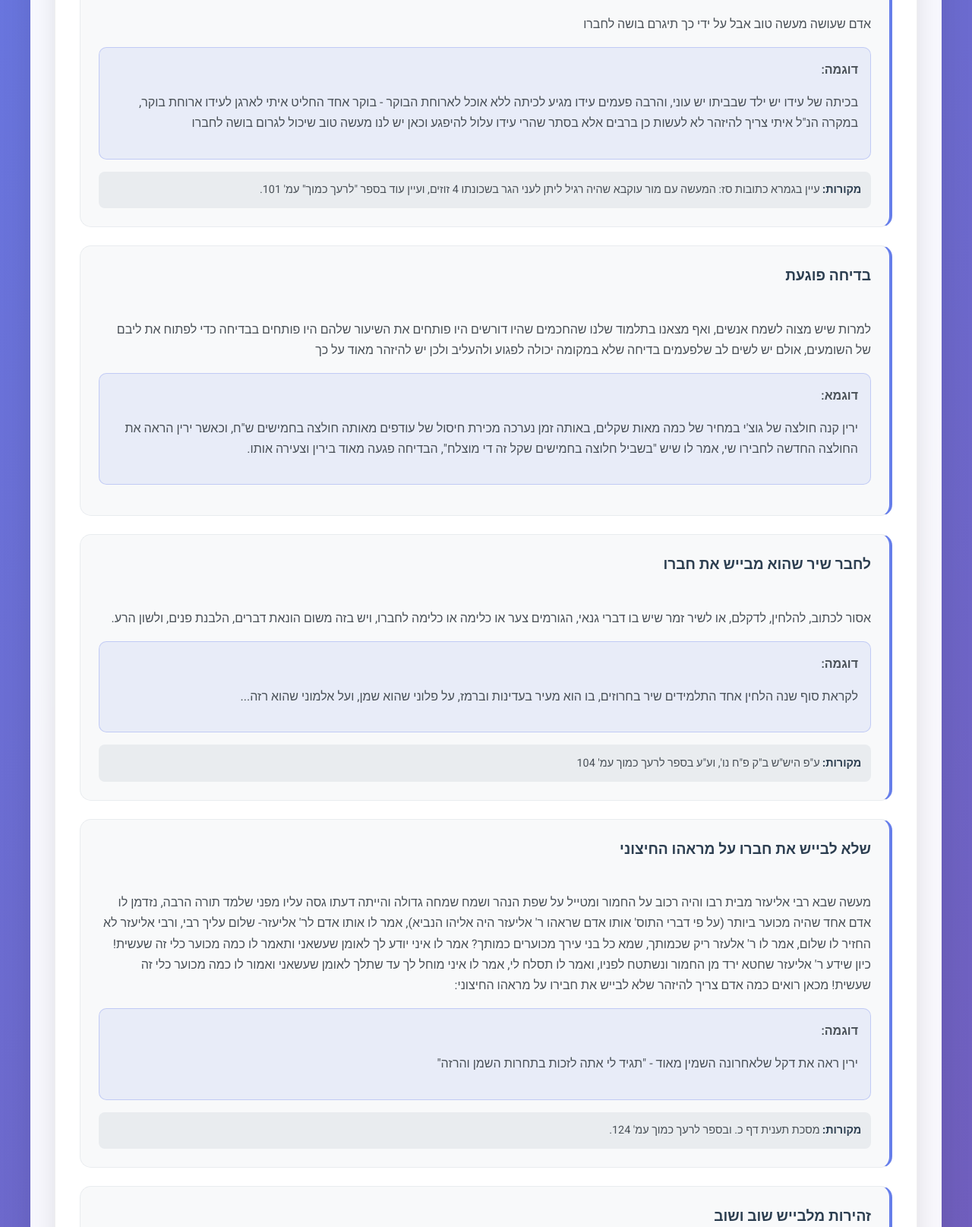
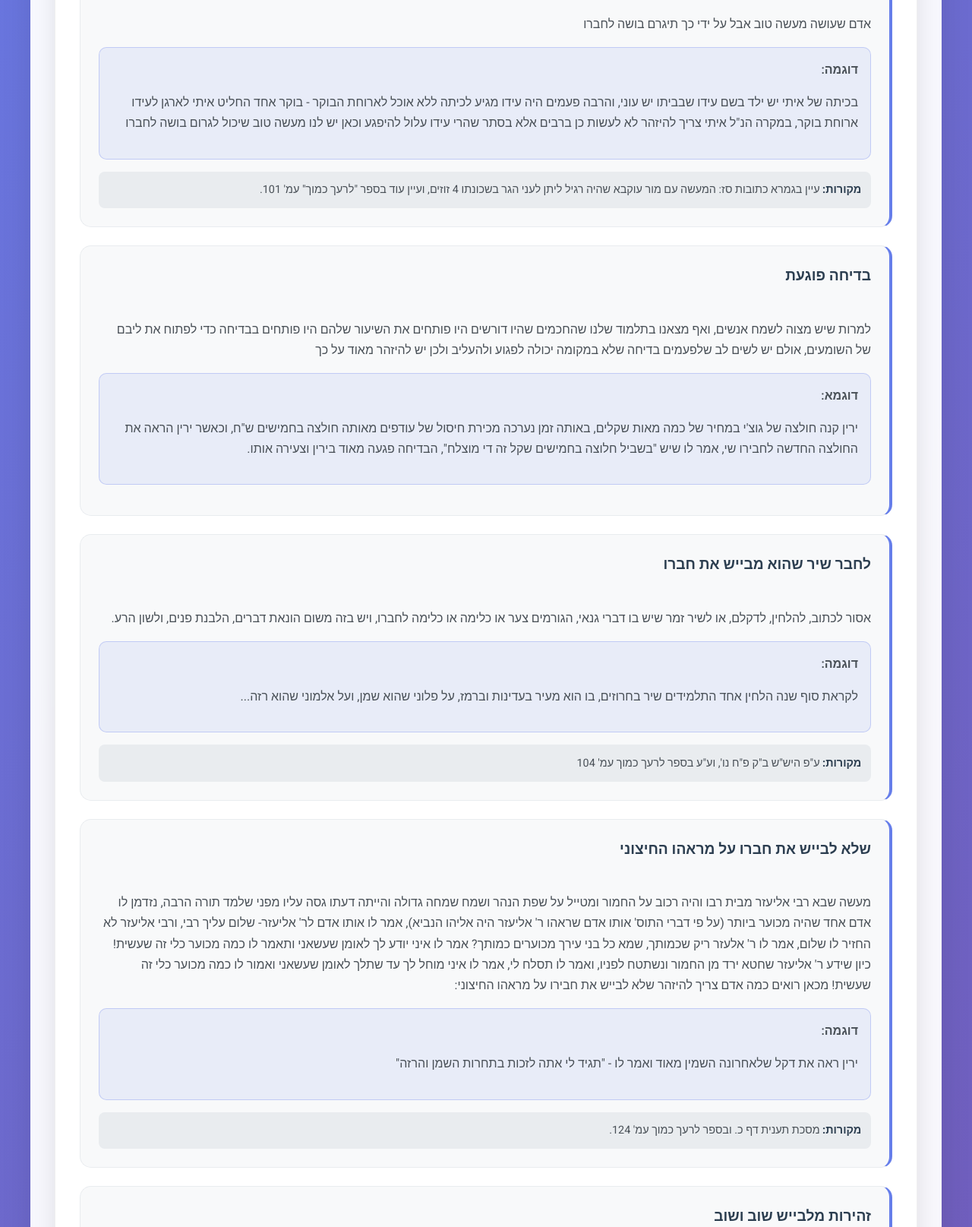
Before and after one commit to YAIR-DAHN/agadot-hazal, a plain HTML site: page discussion-biush.html in a window 1280 px wide. Shown: the part 1080-2695 px from the top of the page at 76% size. Drawn offline with Linux system fonts and the light colour scheme; no server answers.

Commit message:
fix diun biyush

```diff
--- a/discussion-biush.html
+++ b/discussion-biush.html
@@ -81,7 +81,7 @@
                 <span>אדם שעושה מעשה טוב אבל על ידי כך תיגרם בושה לחברו</span>
                 <div class="example-block">
                     <span class="example-label">דוגמה:</span>
-                    <span>בכיתה של עידו יש ילד שבביתו יש עוני, והרבה פעמים עידו מגיע לכיתה ללא אוכל לארוחת הבוקר - בוקר אחד החליט איתי לארגן לעידו ארוחת בוקר, במקרה הנ"ל איתי צריך להיזהר לא לעשות כן ברבים אלא בסתר שהרי עידו עלול להיפגע וכאן יש לנו מעשה טוב שיכול לגרום בושה לחברו</span>
+                    <span>בכיתה של איתי יש ילד בשם עידו שבביתו יש עוני, והרבה פעמים היה עידו מגיע לכיתה ללא אוכל לארוחת הבוקר - בוקר אחד החליט איתי לארגן לעידו ארוחת בוקר, במקרה הנ"ל איתי צריך להיזהר לא לעשות כן ברבים אלא בסתר שהרי עידו עלול להיפגע וכאן יש לנו מעשה טוב שיכול לגרום בושה לחברו</span>
                 </div>
                 <div class="source-ref">
                     <b>מקורות:</b> עיין בגמרא כתובות סז: המעשה עם מור עוקבא שהיה רגיל ליתן לעני הגר בשכונתו 4 זוזים, ועיין עוד בספר "לרעך כמוך" עמ' 101.
@@ -114,7 +114,7 @@
                 <span>מעשה שבא רבי אליעזר מבית רבו והיה רכוב על החמור ומטייל על שפת הנהר ושמח שמחה גדולה והייתה דעתו גסה עליו מפני שלמד תורה הרבה, נזדמן לו אדם אחד שהיה מכוער ביותר (על פי דברי התוס' אותו אדם שראהו ר' אליעזר היה אליהו הנביא), אמר לו אותו אדם לר' אליעזר- שלום עליך רבי, ורבי אליעזר לא החזיר לו שלום, אמר לו ר' אלעזר ריק שכמותך, שמא כל בני עירך מכוערים כמותך? אמר לו איני יודע לך לאומן שעשאני ותאמר לו כמה מכוער כלי זה שעשית! כיון שידע ר' אליעזר שחטא ירד מן החמור ונשתטח לפניו, ואמר לו תסלח לי, אמר לו איני מוחל לך עד שתלך לאומן שעשאני ואמור לו כמה מכוער כלי זה שעשית! מכאן רואים כמה אדם צריך להיזהר שלא לבייש את חבירו על מראהו החיצוני:</span>
                 <div class="example-block">
                     <span class="example-label">דוגמה:</span>
-                    <span>ירין ראה את דקל שלאחרונה השמין מאוד - "תגיד לי אתה לזכות בתחרות השמן והרזה"</span>
+                    <span>ירין ראה את דקל שלאחרונה השמין מאוד ואמר לו - "תגיד לי אתה לזכות בתחרות השמן והרזה"</span>
                 </div>
                 <div class="source-ref">
                     <b>מקורות:</b> מסכת תענית דף כ. ובספר לרעך כמוך עמ' 124.
```
Also changed, not shown: discussion-topics.html (+2 -0 lines).
